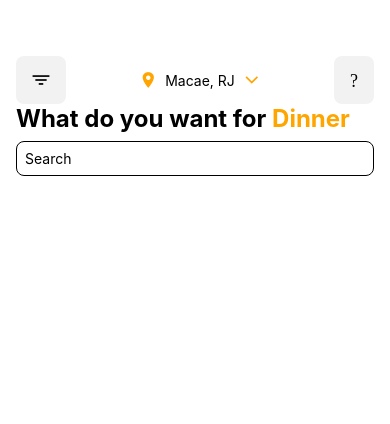
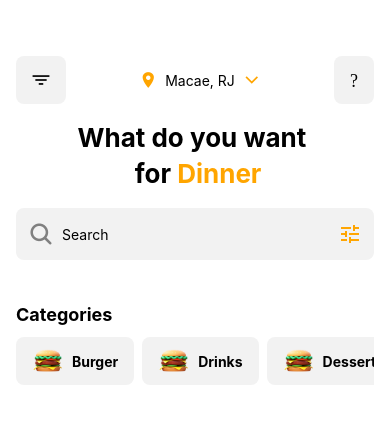
Before and after one commit to Jrm1992/yFood, a React Native app in the folder mobile/: screen / in a window 390 px wide. Shown: the top 424 px of the page. Built offline with nearby package versions, Linux system fonts and the light colour scheme.

Commit message:
mobile:feat: Search bar

```diff
--- a/mobile/src/pages/home.tsx
+++ b/mobile/src/pages/home.tsx
@@ -1,6 +1,7 @@
-import { View, Text, StyleSheet, TextInput } from 'react-native'
+import { View, Text, StyleSheet, TextInput, FlatList, Image } from 'react-native'
 import Button from '../components/button'
 import { Ionicons } from '@expo/vector-icons';
+import { MaterialIcons } from '@expo/vector-icons';
 
 export default function Home() {
   return (
@@ -19,14 +20,35 @@ export default function Home() {
         <Button>
           <Ionicons name="ios-notifications-sharp" size={18} color="black" />
         </Button>
-
       </View>
 
       <View>
-        <Text style={{ fontSize: 24, fontWeight: "bold" }}>What do you want for <Text style={{ color: "orange" }}>Dinner</Text></Text>
-        <TextInput
-          placeholder="Search"
-          style={{ borderWidth: 1, borderRadius: 8, padding: 8, marginTop: 8 }}
+        <Text style={{ fontSize: 26, fontWeight: "bold", textAlign: "center", lineHeight: 36, paddingVertical: 16 }}>What do you want {'\n'} for <Text style={{ color: "orange" }}>Dinner</Text></Text>
+        <View style={{ flexDirection: "row", gap: 8, backgroundColor: "#f2f2f2", borderRadius: 8, padding: 12, alignItems: "center"}}>
+          <Ionicons name="search" size={26} color="gray" />
+          <TextInput
+            placeholder="Search"
+            style={{ flex: 1 }}
+          />
+          <MaterialIcons name="tune" size={24} color="orange" />
+        </View>
+      </View>
+
+      <View style={{ marginTop: 32 }}>
+        <Text style={{ fontSize: 18, fontWeight: "bold", paddingVertical: 12 }}>Categories</Text>
+        <FlatList
+          data={['Burger', 'Drinks', 'Dessert', 'Pizza']}
+          renderItem={({ item }) =>
+            <Button>
+              <View style={{ flexDirection: "row", alignItems: "center", gap: 8 }}>
+                <Image source={require(`../../assets/icons/Burger.png`)} style={{ width: 32, height: 32 }}/>
+                <Text style={{ fontWeight: "bold"}}>{item}</Text>
+              </View>
+            </Button>}
+          keyExtractor={item => item}
+          horizontal
+          showsHorizontalScrollIndicator={false}
+          ItemSeparatorComponent={() => <View style={{ width: 8 }} />}
         />
       </View>
     </View>
```
